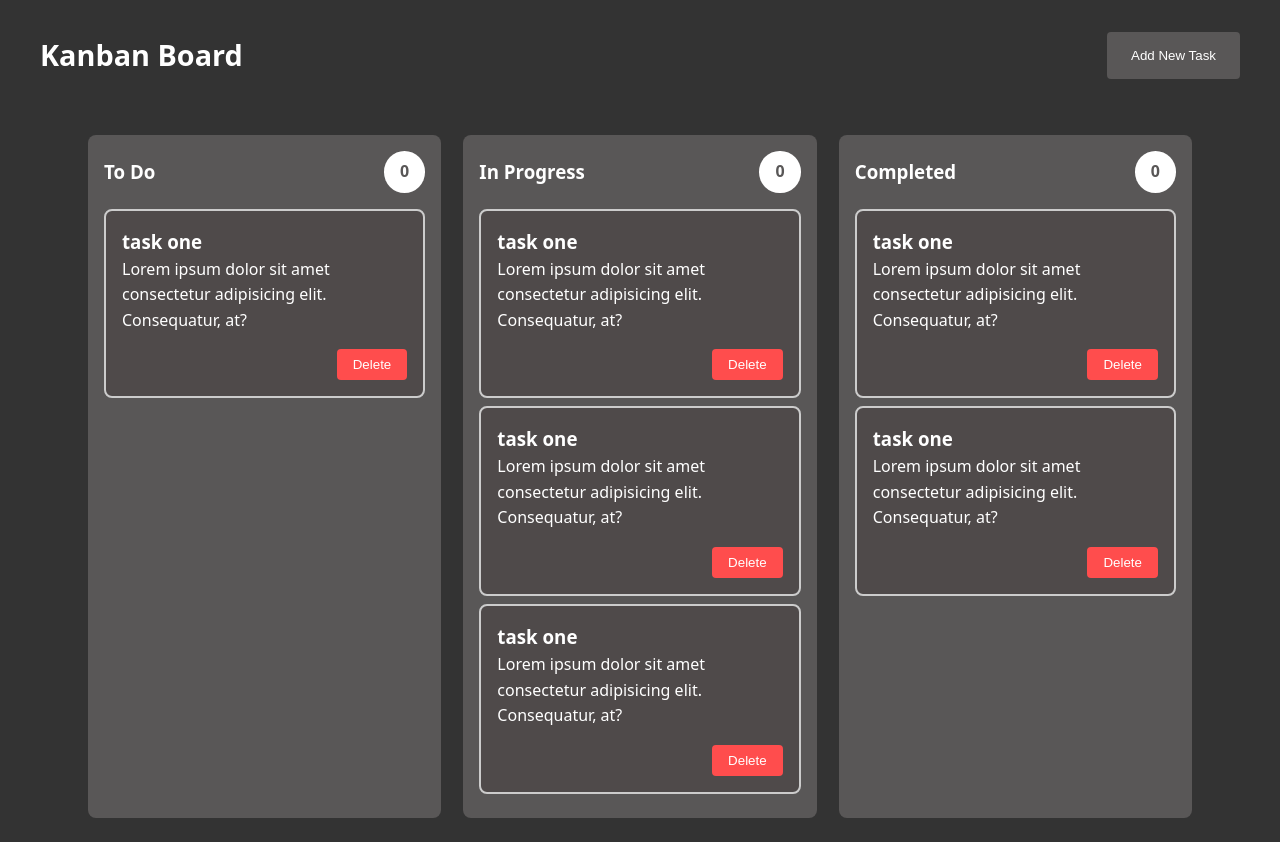
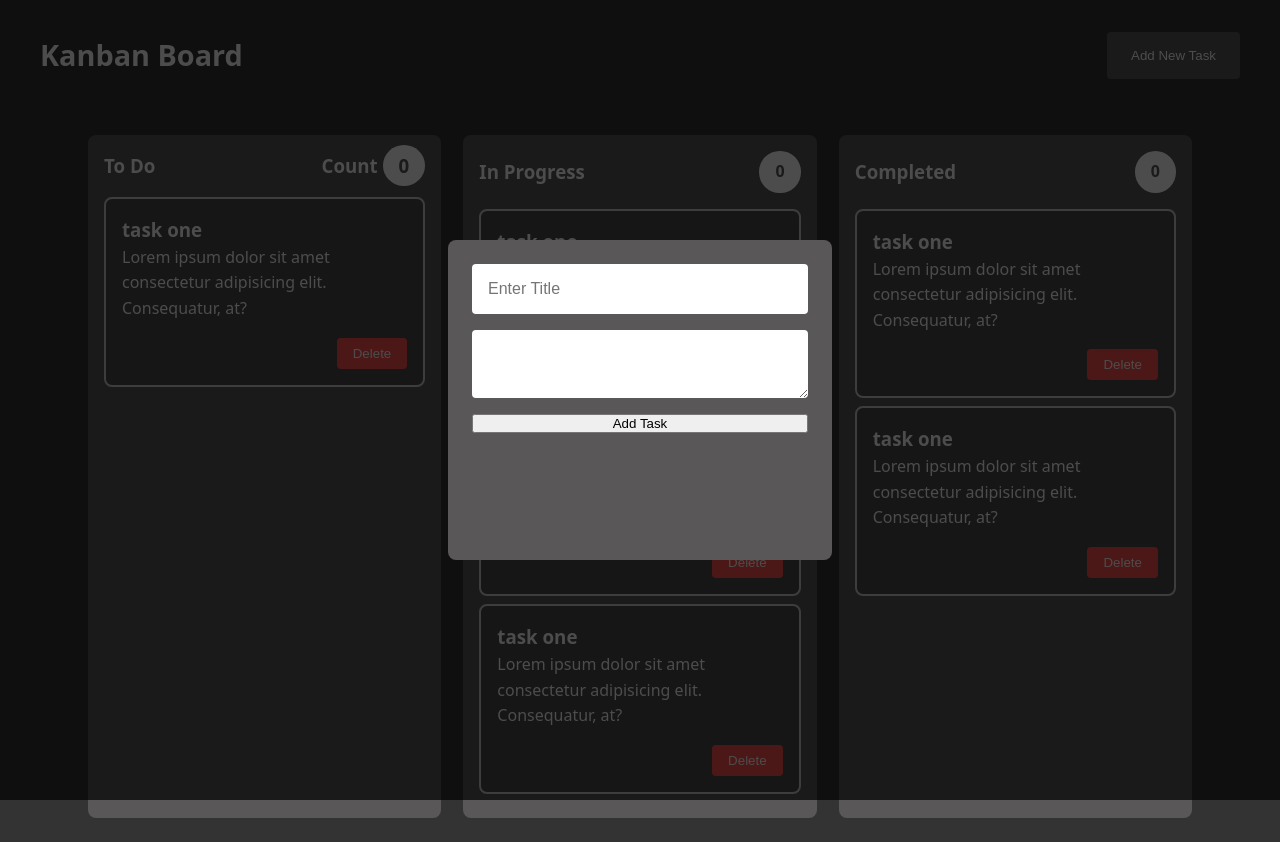
Before and after one commit to yousuffff/kanban-board, a plain HTML site: page index.html in a window 1280 px wide. Drawn offline with Linux system fonts and the light colour scheme.

Commit message:
add task modal added

```diff
--- a/index.html
+++ b/index.html
@@ -18,7 +18,8 @@
       <div id="todo" class="task-col ">
         <div class="top">
           <h3>To Do</h3>
-          <span class="task-count">0</span>
+          <h3>Count <span class="task-count">0</span> </h3>
+
         </div>
 
         <div draggable="true" class="task">
@@ -68,6 +69,15 @@
       </div>
       </div>
     </section>
+    <div class="modal">
+      <div class="bg">
+      </div>
+      <div class="modal-addTask">
+        <input type="text" name="task-title" id="task-title" placeholder="Enter Title">
+        <textarea name="title-des" id="title-des"></textarea>
+        <button class="submit" id="submit">Add Task</button>
+      </div>
+    </div>
   </main>
   <script src="app.js"></script>
 </body>
--- a/style.css
+++ b/style.css
@@ -117,3 +117,41 @@ section .task-col .task {
 .delete-btn:hover {
   background-color: #f13737;
 }
+.modal {
+  position: fixed;
+  top: 0;
+  left: 0;
+  width: 100%;
+  height: 100%;
+  display: flex;
+  justify-content: center;
+  align-items: center;
+  z-index: 10;
+}
+.modal .bg {
+  position: absolute;
+  top: 0;
+  left: 0;
+  width: 100%;
+  height: 100%;
+  background-color: rgba(0, 0, 0, 0.7);
+}
+.modal .modal-addTask {
+  position: fixed;
+  width: 30%;
+  height: 40%;
+  background-color: var(--secondary-bg-color);
+  padding: var(--spacing-l);
+  border-radius: 8px;
+  display: flex;
+  flex-direction: column;
+  z-index: 11;
+}
+.modal .modal-addTask input,
+.modal .modal-addTask textarea {
+  margin-bottom: var(--spacing-m);
+  padding: var(--spacing-m);
+  border: none;
+  border-radius: 4px;
+  font-size: 1rem;
+}
```
